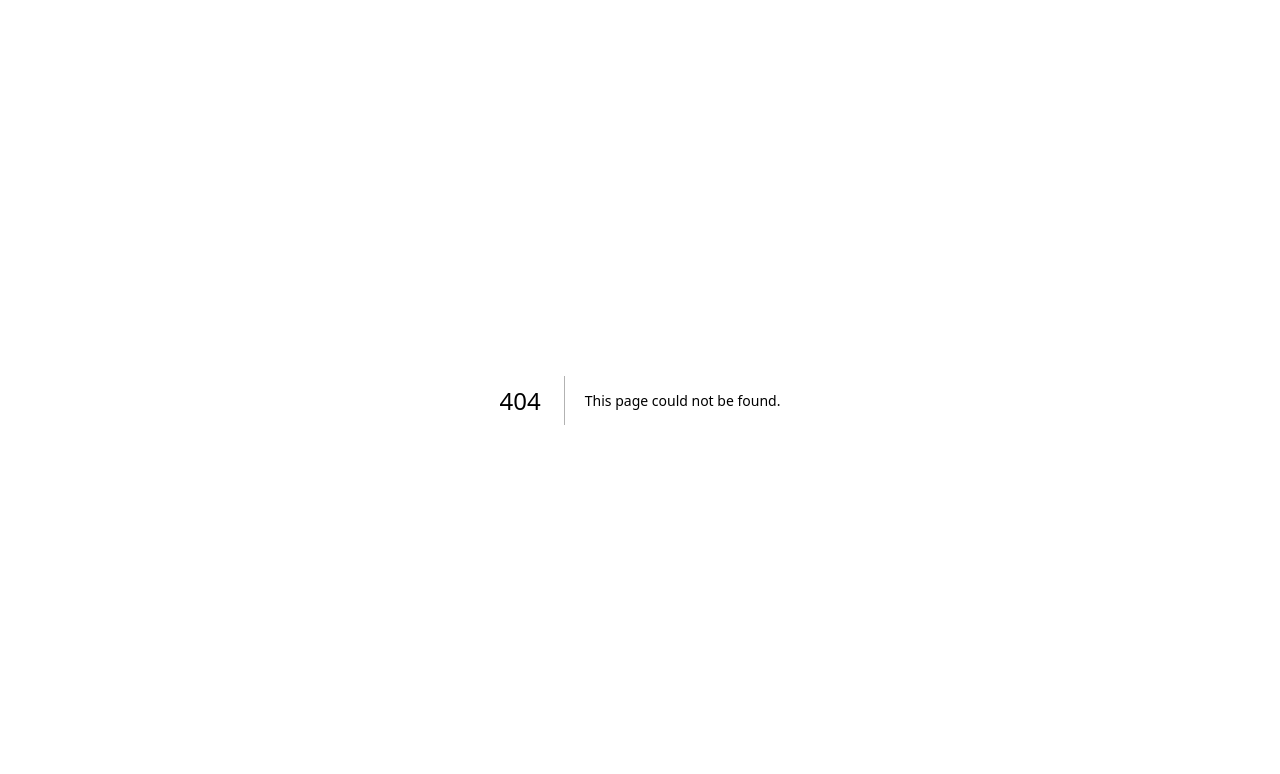
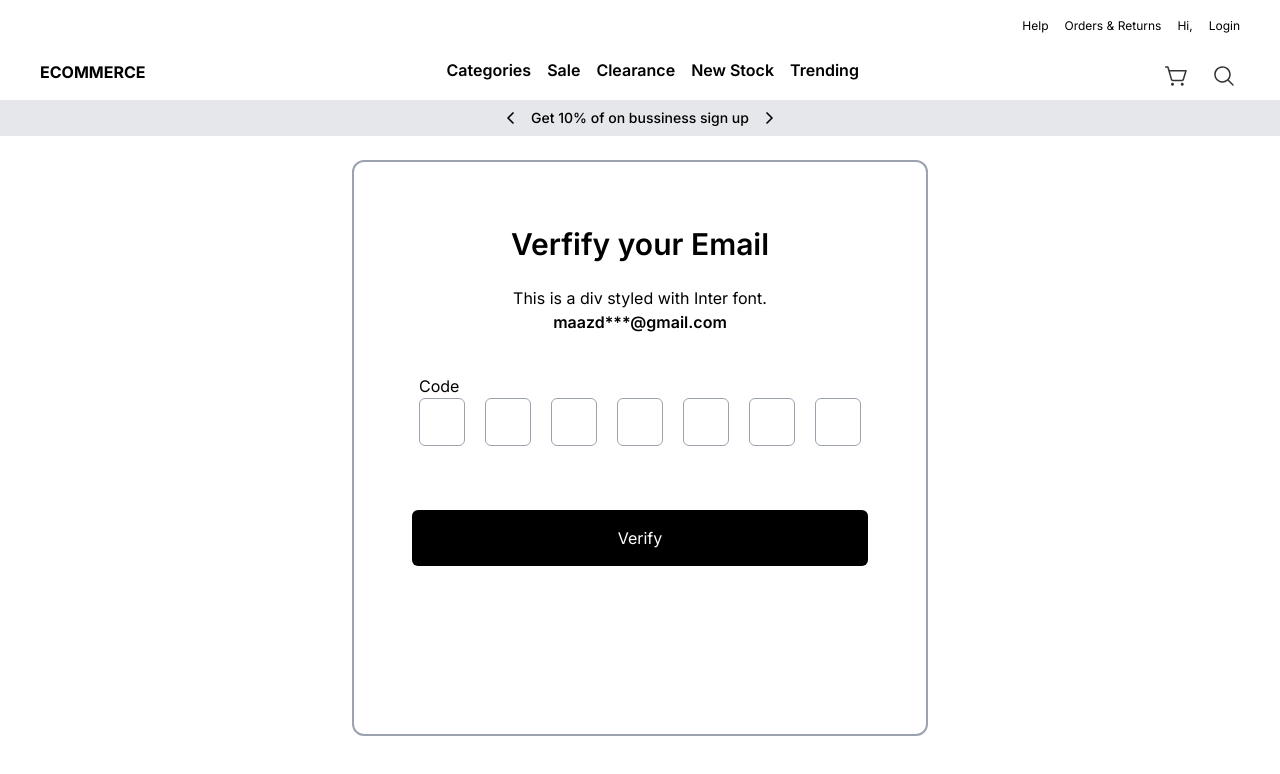
Before and after one commit to mohdasifabid/e-kom-task, a Next.js app: page /email-verification in a window 1280 px wide. Before the commit this address had no page. Shown: the top 774 px of the page. Built offline with nearby package versions, Linux system fonts and the light colour scheme; no server answers.

Commit message:
Add email-verification route

```diff
--- /dev/null
+++ b/app/email-verification/page.tsx
@@ -0,0 +1,10 @@
+import { EmailVerification } from "../ui/EmailVerification";
+import { Layout } from "../ui/Layout";
+
+export default function EmailVerificatonPage() {
+  return (
+    <Layout>
+      <EmailVerification />
+    </Layout>
+  );
+}
```
